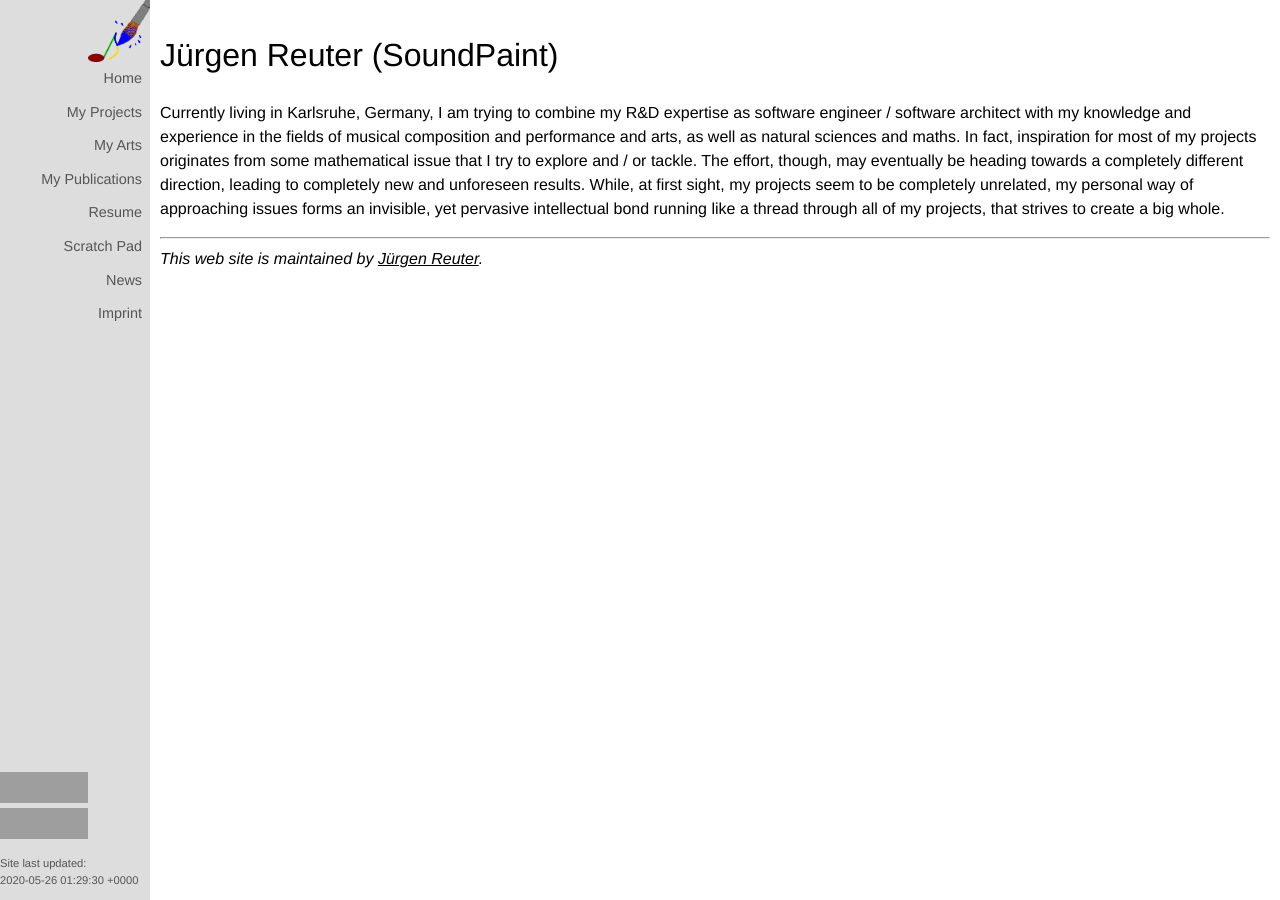
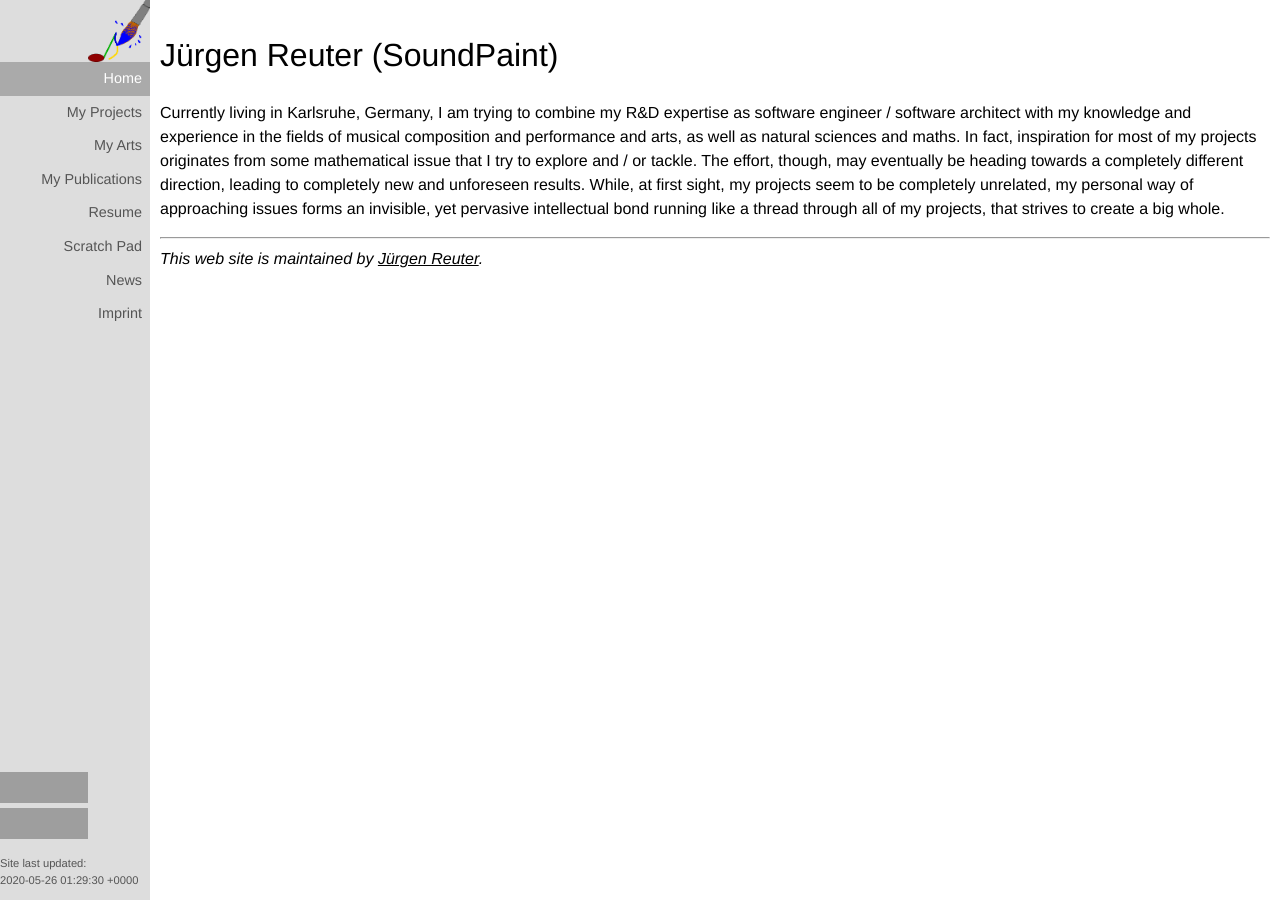
Before and after one commit to soundpaint/soundpaint.github.io, a Jekyll site: the page built from index.md, in a window 1280 px wide. Built offline with Jekyll 4.4.1, drawn with Linux system fonts in a browser that asks for light colours; our own code applies the rules of GitHub Pages for plain Markdown files; grey boxes are pictures that could not be loaded.

Commit message:
Active Menu Item
* Fix more CSS.

```diff
--- a/_sass/layout.scss
+++ b/_sass/layout.scss
@@ -45,7 +45,7 @@ a {
   color: black;
 }
 
-.nav div.active a {
+.nav div.active span {
   color: #fff;
   background-color: #aaa;
   cursor: default;
```
